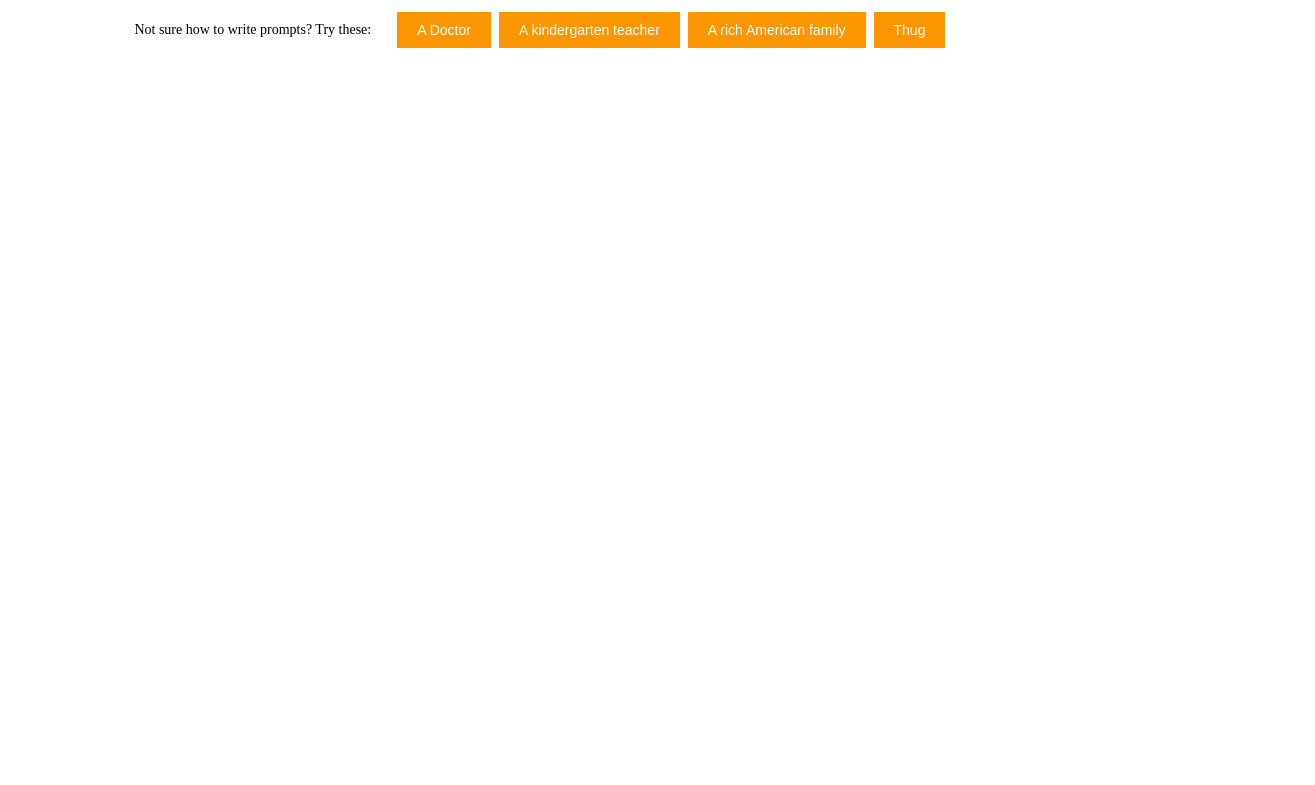
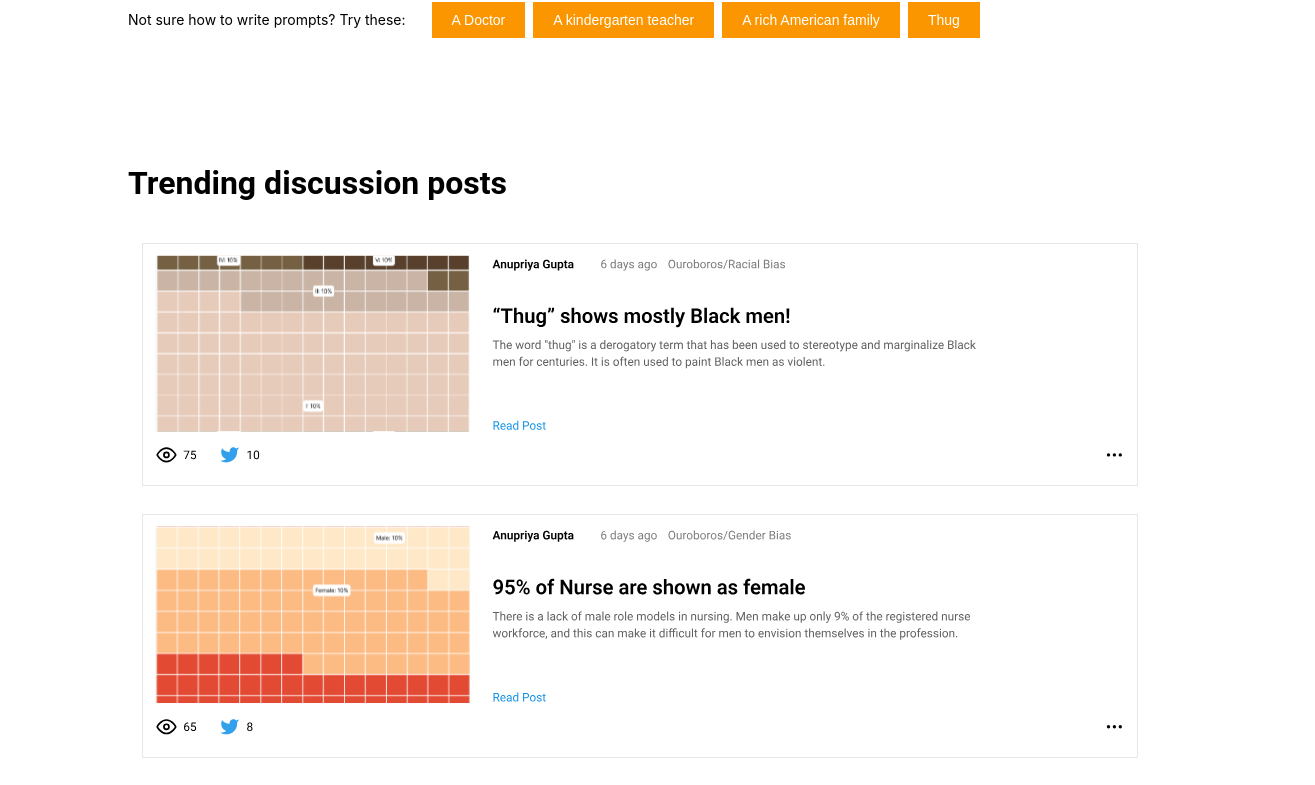
Before and after one commit to Ais0n/Vipera, a Next.js app: page /decoupled in a window 1280 px wide. Shown: the part 489-1274 px from the top of the page, 1315 px wide, since content can reach past the window. Before the commit the page ends 800 px from the top, so only its background shows below. Built offline with nearby package versions, Linux system fonts and the light colour scheme.

Commit message:
[Feature] change default page from generate to decoupled, make image to be default button

```diff
--- a/components/AnalyzeImages.js
+++ b/components/AnalyzeImages.js
@@ -12,7 +12,6 @@ import generateStyle from '../styles/GeneratePage.module.css';
 const AnalyzeImages = ({ images, distribution, selectedCategory, onSelectCategory, resultPrompt, onRefreshClick }) => {
     return (
         <section className={style.analyzeSection}>
-            <div className={style.greyBg}>
             <div className={style.greyBgContent}>
                 <div className={style.analyzeContent}>
                     <div className={style.analyzeText}>Analyze</div>
@@ -40,8 +39,6 @@ const AnalyzeImages = ({ images, distribution, selectedCategory, onSelectCategor
                             Generating a graph that you can analyze to discover potential biases!
                             </div>
                         </div>
-
-
                     )}
                 </div>
 
@@ -49,7 +46,6 @@ const AnalyzeImages = ({ images, distribution, selectedCategory, onSelectCategor
                     <Discussion resultPrompt={resultPrompt} />
                 </div>
             </div>
-            </div>
         </section>
     );
 };
--- a/components/GoToOuroboros.js
+++ b/components/GoToOuroboros.js
@@ -6,7 +6,7 @@ import styles from '../styles/HomeButton.module.css';
 const GoToOuroboros = () => {
     return (
       <>
-      <a className={styles.no_underline} href="generate">
+      <a className={styles.no_underline} href="decoupled">
         <div className={styles.container_ouroboros}>
             <div className={styles.icon}>
                 <img src={'/Obby.svg'} alt="obby" />
--- a/components/SearchBar.js
+++ b/components/SearchBar.js
@@ -3,7 +3,7 @@
 import React, { useState } from 'react';
 import styles from '../styles/SearchBar.module.css';
 
-function SearchBar({ onGenerateClick, isGenerating }) {
+function SearchBar({ onGenerateClick, isGenerating, ensureImagesSelected }) {
   const [inputValue, setInputValue] = useState('');
   const [showPrompts, setShowPrompts] = useState(true); // show example prompts or not
 
@@ -11,6 +11,7 @@ function SearchBar({ onGenerateClick, isGenerating }) {
     event.preventDefault();
     onGenerateClick(inputValue);
     setShowPrompts(false);
+    ensureImagesSelected();
   };
 
   const handleExamplePromptClick = (prompt) => {
--- a/pages/decoupled.js
+++ b/pages/decoupled.js
@@ -1,14 +1,14 @@
 // pages/decoupled.js
 
 import APIService from '../api/APIService';
-import React, { useState } from 'react';
+import React, { useState, useRef, useEffect } from 'react';
 import SearchBar from '../components/SearchBar';
 
 import Header from '../components/Header';
-import Analyze from '../components/Analyze';
 import AnalyzeImages from '../components/AnalyzeImages';
 import AnalyzeDistribution from '../components/AnalyzeDistribution';
 import GenerateState from '../components/GenerateState';
+import Footer from '../components/Footer';
 import style from '../styles/GeneratePage.module.css';
 
 const Generate = () => {
@@ -22,8 +22,19 @@ const Generate = () => {
   const [selectedCategory, setSelectedCategory] = useState('images'); // Default to 'images'
   const [promptStr, setPromptStr] = useState('');
 
+  const TRENDING_IMAGES = [
+    { id: 'post1', src: '/post1.svg', alt: 'Post 1' },
+    { id: 'post2', src: '/post2.svg', alt: 'Post 2' },
+    { id: 'post3', src: '/post3.svg', alt: 'Post 3' }
+  ];
+
+  const ensureImagesSelected = () => {
+    setSelectedCategory('images');
+  };
+
   const handleRefreshClick = () => {
     handleGenerateClick(promptStr);
+    ensureImagesSelected();
   };
 
   const handleGenerateClick = async (userInput) => {
@@ -127,8 +138,20 @@ const Generate = () => {
       {/* {images.length <= 0 && (
         <SearchBar onGenerateClick={handleGenerateClick} isGenerating={isGenerating} />
       )} */}
-      <SearchBar onGenerateClick={handleGenerateClick} isGenerating={isGenerating} />
+      <SearchBar onGenerateClick={handleGenerateClick} isGenerating={isGenerating} ensureImagesSelected={ensureImagesSelected}/>
       {error && <p>{error}</p>}
+      {!isGenerating && images.length <= 0 && (
+        <div className={style.trendingContainer}>
+          <h2 className={style.trendingTitle}>Trending discussion posts</h2>
+          <div className={style.trendingPosts}>
+            {TRENDING_IMAGES.map(image => (
+              <div key={image.id} className={style.trendingImageWrapper}>
+                <img src={image.src} alt={image.alt} className={style.trendingImage} />
+              </div>
+            ))}
+          </div>
+        </div>
+      )}
       {isDoneDistribution ? (
         images.length > 0 && (
           <>
@@ -165,7 +188,32 @@ const Generate = () => {
         </div>
         )
       )}
+    <Footer />
+
+    <style jsx global>{`
+      html,
+      body {
+        padding: 0;
+        margin: 0;
+        font-family:
+          -apple-system,
+          BlinkMacSystemFont,
+          Segoe UI,
+          Roboto,
+          Oxygen,
+          Ubuntu,
+          Cantarell,
+          Fira Sans,
+          Droid Sans,
+          Helvetica Neue,
+          sans-serif;
+      }
+      * {
+        box-sizing: border-box;
+      }
+    `}</style>
   </div>
+
   );
 
 };
--- a/pages/generate.js
+++ b/pages/generate.js
@@ -121,6 +121,7 @@ const Generate = () => {
         <SearchBar onGenerateClick={handleGenerateClick} isGenerating={isGenerating} />
       )} */}
       <SearchBar onGenerateClick={handleGenerateClick} isGenerating={isGenerating} />
+      {error && <p>{error}</p>}
       {!isGenerating && images.length <= 0 && (
         <div className={style.trendingContainer}>
           <h2 className={style.trendingTitle}>Trending discussion posts</h2>
--- a/styles/Category.module.css
+++ b/styles/Category.module.css
@@ -3,7 +3,7 @@
 .buttonContainer {
     display: flex;
     justify-content: center; /* horizontally centered */
-    margin-top: 2.5vh; /* Use viewport height units for relative spacing */
+    margin-top: 39px;
     width: 100%;
     box-sizing: border-box; /* Ensure padding and border are included in the element's total width and height */
 }
--- a/styles/Footer.module.css
+++ b/styles/Footer.module.css
@@ -7,7 +7,6 @@
     font-family: 'Roboto', sans-serif;
     padding-bottom: 69px;
     position: relative;
-    margin-top: 91px;
 }
 
 .leftFrame {
--- a/styles/GeneratePage.module.css
+++ b/styles/GeneratePage.module.css
@@ -66,6 +66,7 @@
   letter-spacing: 0em;
   text-align: center;
   color: #838383;
+  margin-top: 30px;
   margin-left: auto; /* Center horizontally */
   margin-right: auto; /* Center horizontally */
   padding: 0 10px; /* Add padding to maintain spacing on smaller screens */
```
Lines whose indentation alone changed are shown as unchanged.
